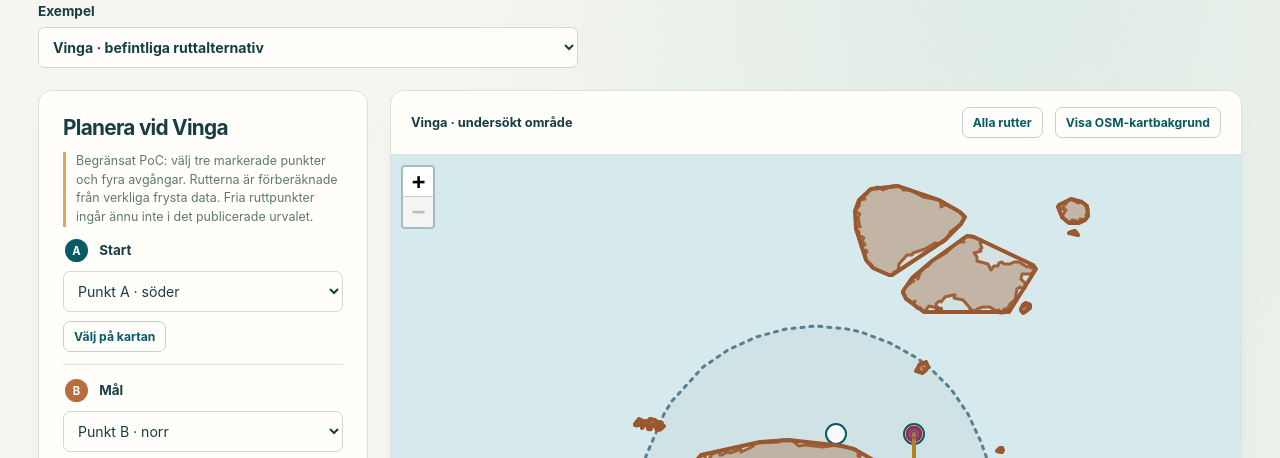
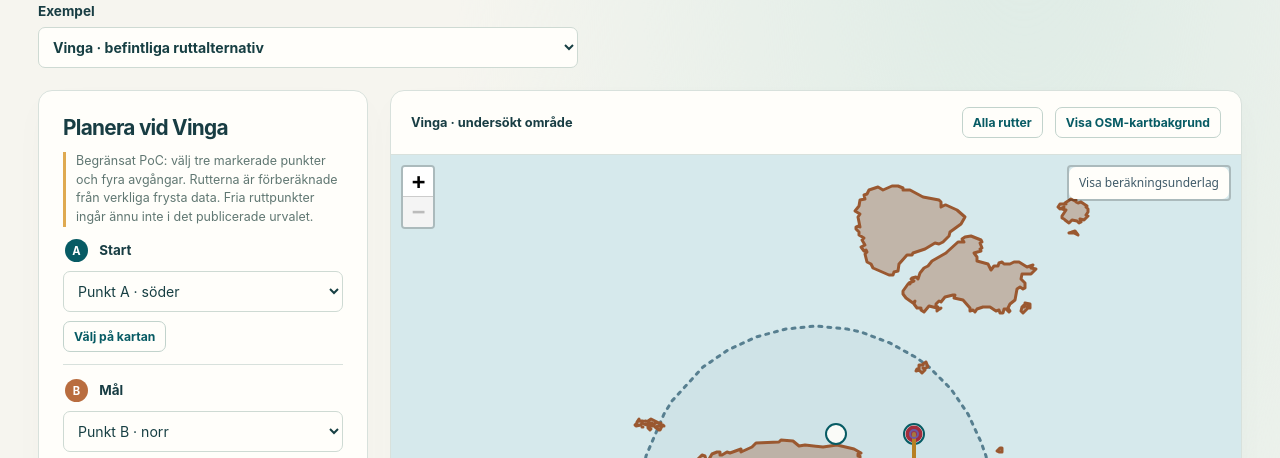
Before and after one commit to axiertech/seaparser, a plain HTML site: page artifacts/poc-site/index.html in a window 1280 px wide. Shown: the part 309-767 px from the top of the page. Drawn offline with Linux system fonts and the light colour scheme; no server answers.

Commit message:
Hide calculation overlays until requested in PoC map [verify-poc-public]
Keep source coastline and calculated routes visible. Toggle calculation hulls
and margin labels as thin dashed blue-grey outlines without fill. Preserve
all engine geometry and numerical margins. Verify visibility across redraws
with real Leaflet and keep existing publication rollback.

```diff
--- a/artifacts/poc-site/map-component.mjs
+++ b/artifacts/poc-site/map-component.mjs
@@ -6,8 +6,21 @@ export function createMap(L, element, scene, onPick) {
     L.geoJSON(scene.land_display, { style: { color: '#9a5830', fillOpacity: 0.35 } }).addTo(map);
     map.attributionControl.addAttribution('Land: <a href="https://www.openstreetmap.org/copyright">© OpenStreetMap contributors, ODbL</a>');
   }
-  L.geoJSON(scene.obstacles, { style: { color: '#9a5830', fillColor: '#c6b38d', fillOpacity: scene.profile !== 'synthetic' ? 0.1 : 0.8 } }).addTo(map);
-  const margins = L.layerGroup().addTo(map);
+  // Calculation geometry remains intact; only its optional display is hidden.
+  const basis = L.layerGroup();
+  const basisStyle={color:'#718795',weight:1,dashArray:'4 5',fillOpacity:0,opacity:.8};
+  L.geoJSON(scene.obstacles,{style:basisStyle}).addTo(basis);
+  const margins = L.layerGroup().addTo(basis);
+  const toggle=L.control({position:'topright'});
+  toggle.onAdd=()=>{
+    const box=L.DomUtil.create('div','leaflet-bar');
+    const button=L.DomUtil.create('button','calculation-overlay-toggle',box);
+    button.type='button';button.textContent='Visa beräkningsunderlag';button.setAttribute('aria-pressed','false');
+    L.DomEvent.disableClickPropagation(box);L.DomEvent.disableScrollPropagation(box);
+    button.addEventListener('click',()=>{const visible=map.hasLayer(basis);if(visible)map.removeLayer(basis);else basis.addTo(map);button.textContent=visible?'Visa beräkningsunderlag':'Dölj beräkningsunderlag';button.setAttribute('aria-pressed',String(!visible));});
+    return box;
+  };
+  toggle.addTo(map);
   const routes = L.layerGroup().addTo(map);
   const markers = L.layerGroup().addTo(map);
   map.fitBounds(coverage.getBounds(), { padding: [20, 20] });
@@ -20,17 +33,17 @@ export function createMap(L, element, scene, onPick) {
       L.circleMarker([point.latitude, point.longitude], { radius: 7, color, fillOpacity: 1 }).bindTooltip(label).addTo(markers);
     }
   }
-  let marginHandler;
   function show(result, identifier = null) {
     routes.clearLayers(); margins.clearLayers();
-    // Buffer strokes visualize metric margin at current map scale, not new routing geometry.
+    // Thin outlines and labels replace the former dominant metric-width stroke.
+    // The numerical margin is still evaluated by the unchanged route engine.
     const drawMargin = () => {
       margins.clearLayers();
-      const pixelsPerMetre = map.getSize().x / Math.max(1, map.distance(map.containerPointToLatLng([0, 0]), map.containerPointToLatLng([map.getSize().x, 0])));
-      L.geoJSON(result.obstacles, { style: feature => ({ color: '#9a5830', fillOpacity: 0, weight: Math.max(1, 2 * feature.properties.margin_m * pixelsPerMetre), lineJoin: 'round' }) }).addTo(margins);
+      L.geoJSON(result.obstacles,{style:basisStyle,onEachFeature:(feature,layer)=>{
+        const text=document.createElement('span');text.textContent=`Hinderhölje · routingmarginal ${feature.properties.margin_m} m (beräkningsvärde)`;layer.bindTooltip(text);
+      }}).addTo(margins);
     };
-    if (marginHandler) map.off('zoomend', marginHandler);
-    marginHandler = drawMargin; map.on('zoomend', drawMargin); drawMargin();
+    drawMargin();
     const selected = { type: 'FeatureCollection', features: result.routes.features.filter(f => identifier === null || f.properties.id === identifier) };
     L.geoJSON(selected, {
       style: feature => ({ color: feature.properties.kind === 'accepted' ? (feature.properties.qualification === 'conditional_on_assumptions' ? '#b78023' : '#087156') : '#6c59a3', weight: feature.properties.kind === 'accepted' ? 4 : 2, dashArray: feature.properties.kind === 'planned' ? '6 5' : null }),
--- a/artifacts/poc-site/map.css
+++ b/artifacts/poc-site/map.css
@@ -1,2 +1,4 @@
 :root{font-family:system-ui,sans-serif;color:#173344;background:#eef4f7}*{box-sizing:border-box}body{margin:0}header,main,footer{max-width:1200px;margin:auto;padding:1.3rem}header{border-bottom:2px solid #21768b}h1{margin:.5rem 0}section{margin-bottom:1.5rem}form{display:flex;flex-wrap:wrap;gap:1rem;align-items:end}fieldset{border:1px solid #a5bcc6;border-radius:6px;display:flex;gap:.7rem;flex-wrap:wrap}label{display:flex;flex-direction:column;gap:.2rem}input,select,button{font:inherit;padding:.5rem;border:1px solid #6f909e;border-radius:4px}input{max-width:170px}button{cursor:pointer;background:#0b596c;color:white}button:disabled{opacity:.5}#map{height:480px;background:#d4e9ef;border:1px solid #83a5b5;border-radius:8px}.legend{font-size:.85rem}#status{font-weight:600}.route{background:white;border:1px solid #b8cdd5;border-left:5px solid #526b78;padding:1rem;margin:.6rem 0;border-radius:5px}.route.verified{border-left-color:#176e4a}.route.exceeded{border-left-color:#b12735}.route.unknown{border-left-color:#a66c10}.route h3{margin:0 0 .4rem}.route p{margin:.4rem 0}.route button,.route a{margin-right:.8rem}.route a{color:#0b596c}.picked{outline:3px solid #21768b}pre{white-space:pre-wrap;overflow-wrap:anywhere;font-size:.8rem}footer{font-size:.85rem}button:focus-visible,a:focus-visible,input:focus-visible{outline:3px solid #d68f1b;outline-offset:2px}@media(max-width:700px){#map{height:360px}form,fieldset{flex-direction:column;align-items:stretch}input{max-width:none}}
 .route.assumed{border-left-color:#a66c10}[hidden]{display:none!important}
+
+.calculation-overlay-toggle{background:#fffefa;color:#405b69;border:0;padding:8px 10px;font:12px/1.4 system-ui;cursor:pointer;max-width:210px}.calculation-overlay-toggle:focus-visible{outline:3px solid #075b64;outline-offset:2px}
--- a/frontend/map/map.css
+++ b/frontend/map/map.css
@@ -1,2 +1,4 @@
 :root{font-family:system-ui,sans-serif;color:#173344;background:#eef4f7}*{box-sizing:border-box}body{margin:0}header,main,footer{max-width:1200px;margin:auto;padding:1.3rem}header{border-bottom:2px solid #21768b}h1{margin:.5rem 0}section{margin-bottom:1.5rem}form{display:flex;flex-wrap:wrap;gap:1rem;align-items:end}fieldset{border:1px solid #a5bcc6;border-radius:6px;display:flex;gap:.7rem;flex-wrap:wrap}label{display:flex;flex-direction:column;gap:.2rem}input,select,button{font:inherit;padding:.5rem;border:1px solid #6f909e;border-radius:4px}input{max-width:170px}button{cursor:pointer;background:#0b596c;color:white}button:disabled{opacity:.5}#map{height:480px;background:#d4e9ef;border:1px solid #83a5b5;border-radius:8px}.legend{font-size:.85rem}#status{font-weight:600}.route{background:white;border:1px solid #b8cdd5;border-left:5px solid #526b78;padding:1rem;margin:.6rem 0;border-radius:5px}.route.verified{border-left-color:#176e4a}.route.exceeded{border-left-color:#b12735}.route.unknown{border-left-color:#a66c10}.route h3{margin:0 0 .4rem}.route p{margin:.4rem 0}.route button,.route a{margin-right:.8rem}.route a{color:#0b596c}.picked{outline:3px solid #21768b}pre{white-space:pre-wrap;overflow-wrap:anywhere;font-size:.8rem}footer{font-size:.85rem}button:focus-visible,a:focus-visible,input:focus-visible{outline:3px solid #d68f1b;outline-offset:2px}@media(max-width:700px){#map{height:360px}form,fieldset{flex-direction:column;align-items:stretch}input{max-width:none}}
 .route.assumed{border-left-color:#a66c10}[hidden]{display:none!important}
+
+.calculation-overlay-toggle{background:#fffefa;color:#405b69;border:0;padding:8px 10px;font:12px/1.4 system-ui;cursor:pointer;max-width:210px}.calculation-overlay-toggle:focus-visible{outline:3px solid #075b64;outline-offset:2px}
```
Also changed, not shown: artifacts/poc-site/build-receipt.json (+1 -1 lines), frontend/map/map-component.mjs (+21 -8 lines), frontend/tests/map-overlay.test.mjs (added, +33 -0 lines), frontend/tests/map.test.mjs (+6 -1 lines).
